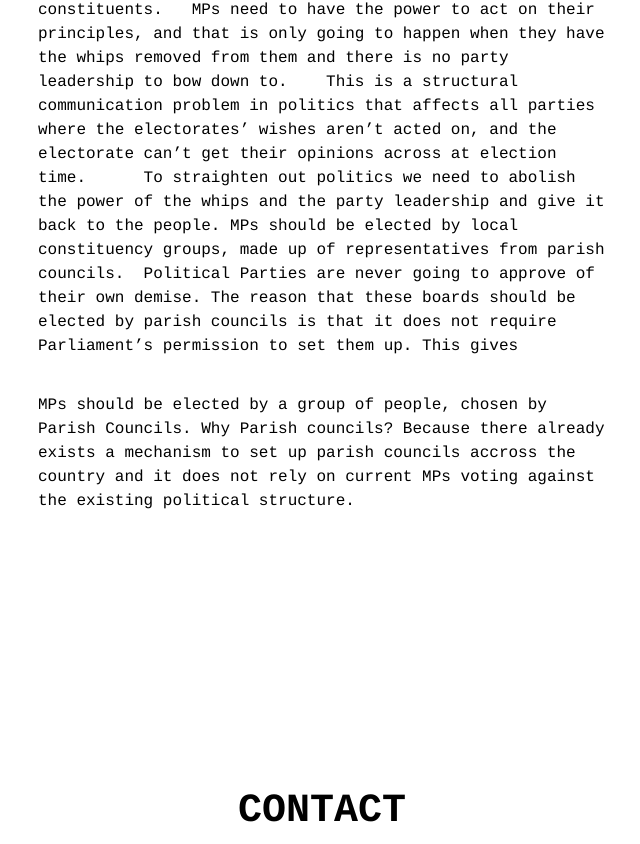
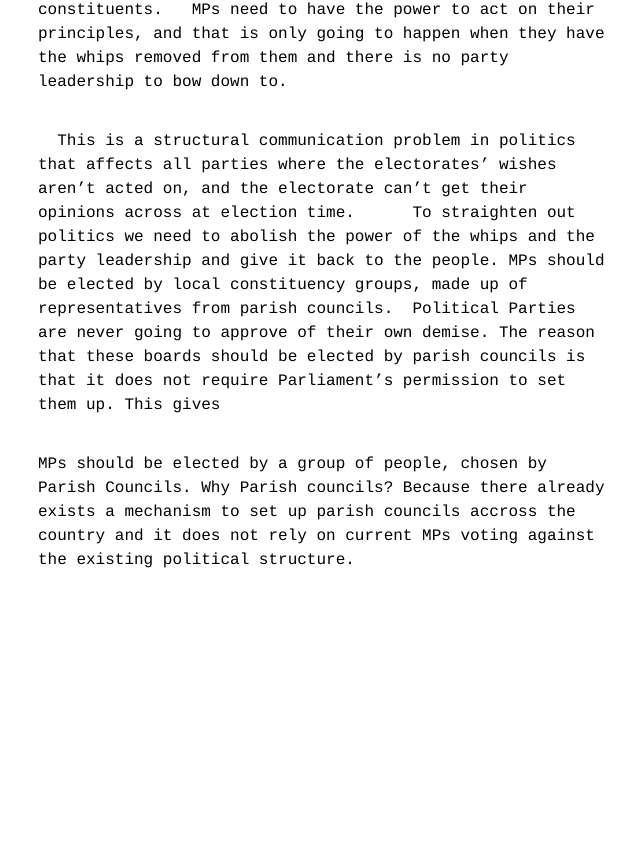
Before and after one commit to mauvesky1/Local, a plain HTML site: page index.html in a window 1280 px wide. Shown: the part 2073-2917 px from the top of the page, without its empty margins (318-958 px from the left). Drawn offline with Linux system fonts and the light colour scheme.

Commit message:
Update index.html
txt

```diff
--- a/index.html
+++ b/index.html
@@ -56,7 +56,7 @@ And Conservative MP Sarah Wollaston said: “I received a note to inform me that
 
 If Parliament has expertise in an area, the whips will rush about to make sure they remain ignored and kept out of the picture.  MPs represent their parties, not their constituents.
 
-MPs need to have the power to act on their principles, and that is only going to happen when they have the whips removed from them and there is no party leadership to bow down to.
+MPs need to have the power to act on their principles, and that is only going to happen when they have the whips removed from them and there is no party leadership to bow down to. </p> <p>
 
 This is a structural communication problem in politics that affects all parties where the electorates’ wishes aren’t acted on, and the electorate can’t get their opinions across at election time.
 
```
